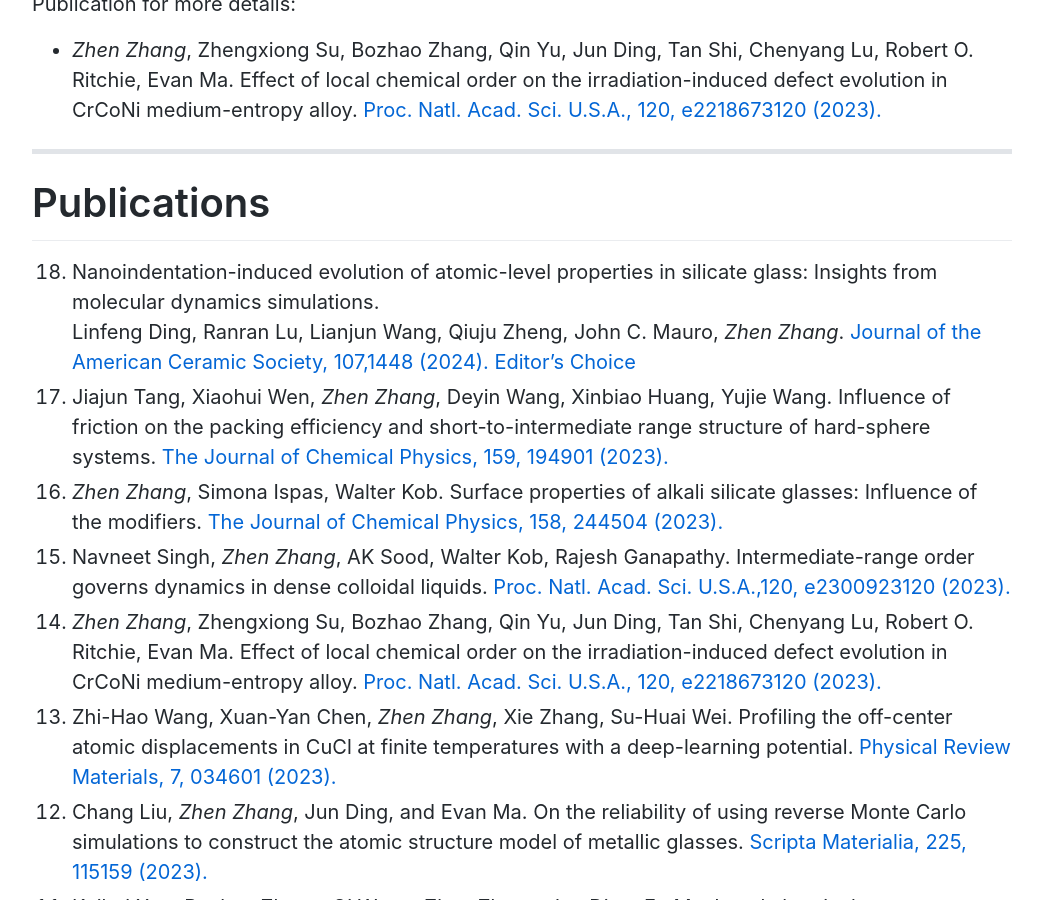
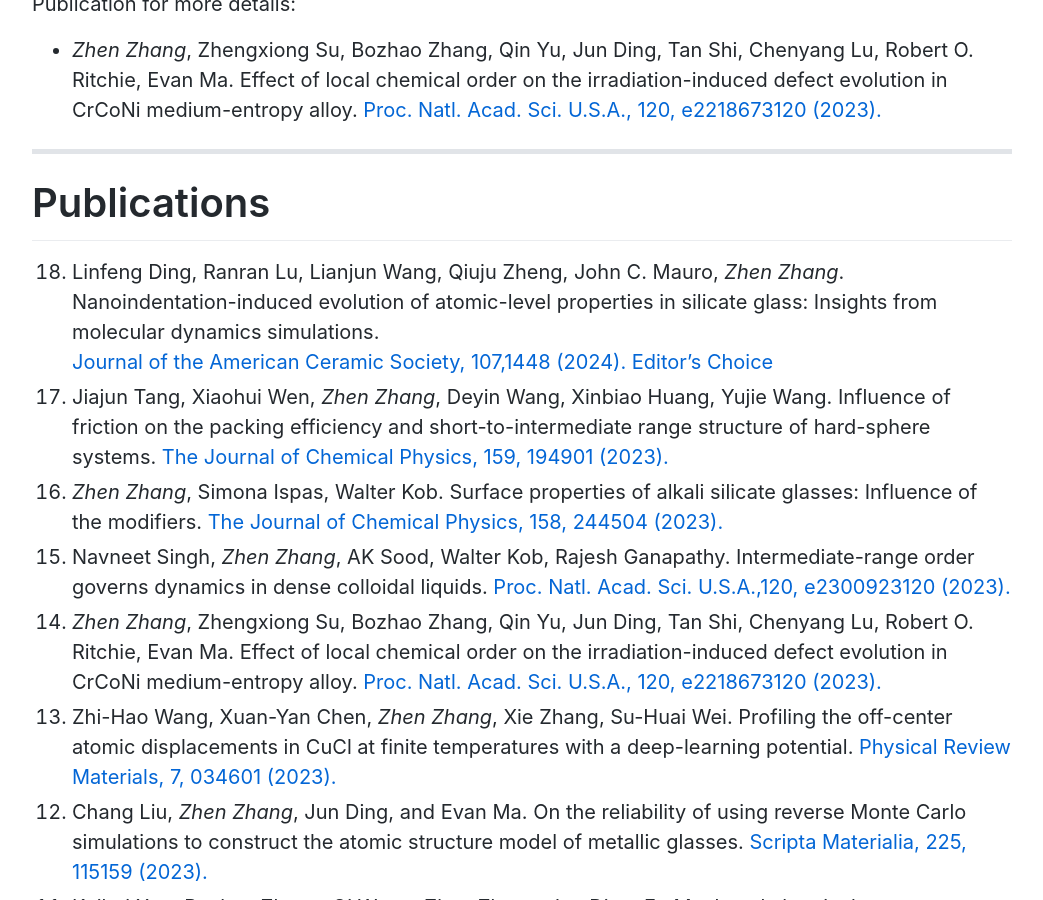
Before and after one commit to zhenzhang1991/zhenzhang1991.github.io, a Jekyll site: the page built from index.md, in a window 1280 px wide and 900 px high, scrolled down 4594 px. Shown: the whole window, without its empty margins (118-1161 px from the left). Built offline with Jekyll 4.4.1, drawn with Linux system fonts in a browser that asks for light colours; Markdown is read by kramdown in place of the engine named in the settings; comment, search, counter and statistics services are not loaded.

```diff
--- a/index.md
+++ b/index.md
@@ -85,10 +85,15 @@ Publication for more details:
 * * *
 
 # Publications
-0. Nanoindentation-induced evolution of atomic-level properties in silicate glass: Insights from molecular dynamics simulations. <br>
-   Linfeng Ding, Ranran Lu, Lianjun Wang, Qiuju Zheng, John C. Mauro, *Zhen Zhang*. [Journal of the American Ceramic Society, 107,1448 (2024). Editor's Choice](https://doi.org/10.1111/jace.19230)
-0. Jiajun Tang, Xiaohui Wen, *Zhen Zhang*, Deyin Wang, Xinbiao Huang, Yujie Wang. Influence of friction on the packing efficiency and short-to-intermediate range structure of hard-sphere systems. [The Journal of Chemical Physics, 159, 194901 (2023).](https://doi.org/10.1063/5.0175513)
-0. *Zhen Zhang*, Simona Ispas, Walter Kob. Surface properties of alkali silicate glasses: Influence of the modifiers. [The Journal of Chemical Physics, 158, 244504 (2023).](https://doi.org/10.1063/5.0155497)
+0. Linfeng Ding, Ranran Lu, Lianjun Wang, Qiuju Zheng, John C. Mauro, *Zhen Zhang*.
+   Nanoindentation-induced evolution of atomic-level properties in silicate glass: Insights from molecular dynamics simulations. <br>
+   [Journal of the American Ceramic Society, 107,1448 (2024). Editor's Choice](https://doi.org/10.1111/jace.19230)
+0. Jiajun Tang, Xiaohui Wen, *Zhen Zhang*, Deyin Wang, Xinbiao Huang, Yujie Wang.
+   Influence of friction on the packing efficiency and short-to-intermediate range structure of hard-sphere systems.
+   [The Journal of Chemical Physics, 159, 194901 (2023).](https://doi.org/10.1063/5.0175513)
+0. *Zhen Zhang*, Simona Ispas, Walter Kob.
+   Surface properties of alkali silicate glasses: Influence of the modifiers.
+   [The Journal of Chemical Physics, 158, 244504 (2023).](https://doi.org/10.1063/5.0155497)
 0. Navneet Singh, *Zhen Zhang*, AK Sood, Walter Kob, Rajesh Ganapathy. Intermediate-range order governs dynamics in dense colloidal liquids. [Proc. Natl. Acad. Sci. U.S.A.,120, e2300923120 (2023).](https://doi.org/10.1073/pnas.2300923120)
 0. *Zhen Zhang*, Zhengxiong Su, Bozhao Zhang, Qin Yu, Jun Ding, Tan Shi, Chenyang Lu, Robert O. Ritchie, Evan Ma. Effect of local chemical order on the irradiation-induced defect evolution in CrCoNi medium-entropy alloy. [Proc. Natl. Acad. Sci. U.S.A., 120, e2218673120 (2023).](https://doi.org/10.1073/pnas.2218673120)
 0. Zhi-Hao Wang, Xuan-Yan Chen, *Zhen Zhang*, Xie Zhang, Su-Huai Wei. Profiling the off-center atomic displacements in CuCl at finite temperatures with a deep-learning potential. [Physical Review Materials, 7, 034601 (2023).](https://doi.org/10.1103/PhysRevMaterials.7.034601)
```
